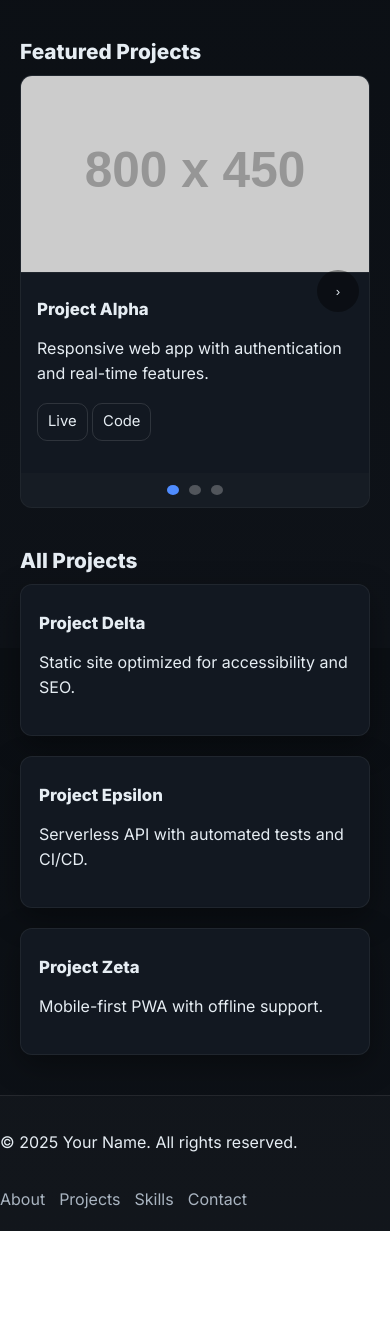
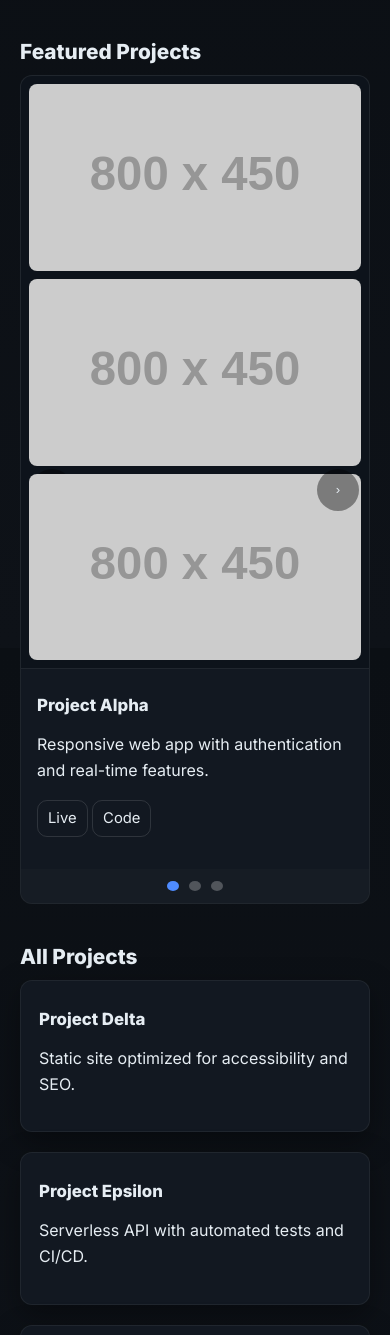
Before and after one commit to ds2436/a3, a plain HTML site: page projects.html in a window 390 px wide. Shown: the part 196-1531 px from the top of the page. Before the commit the page ends 1427 px from the top, so only its background shows below. Drawn offline with Linux system fonts and the light colour scheme; placeholder pictures from the web are drawn by us.

Commit message:
three projects, three photos

```diff
--- a/css/styles.css
+++ b/css/styles.css
@@ -65,7 +65,8 @@ body {
 .carousel { position: relative; overflow: hidden; border-radius: var(--radius); border: 1px solid rgba(255,255,255,.08); background: #0d131b; }
 .carousel-track { display: flex; transition: transform .4s ease; }
 .slide { min-width: 100%; display: grid; grid-template-columns: 1fr; }
-.slide img { width: 100%; height: auto; display: block; }
+.slide-images { display: grid; grid-template-columns: repeat(3, 1fr); gap: 8px; padding: 8px; }
+.slide-images img { width: 100%; height: auto; display: block; border-radius: 8px; }
 .slide-body { padding: 16px; background: var(--panel); border-top: 1px solid rgba(255,255,255,.06); }
 .carousel-btn { position: absolute; top: 50%; transform: translateY(-50%); background: rgba(0,0,0,.4); color: var(--text); border: 0; width: 42px; height: 42px; border-radius: 50%; cursor: pointer; }
 .carousel-btn:hover { background: rgba(0,0,0,.6); }
@@ -105,6 +106,7 @@ input:focus, textarea:focus { outline: 2px solid var(--accent); outline-offset:
     .grid.two { grid-template-columns: 1fr; }
     .grid.three { grid-template-columns: 1fr; }
     .footer-inner { flex-direction: column; align-items: flex-start; }
+    .slide-images { grid-template-columns: 1fr; }
 }
 
 /* Reduced motion */
--- a/projects.html
+++ b/projects.html
@@ -43,7 +43,11 @@
                 <button class="carousel-btn prev" data-carousel-prev aria-label="Previous slide">‹</button>
                 <div class="carousel-track" data-carousel-track>
                     <article class="slide" aria-roledescription="slide" aria-label="1 of 3">
-                        <img src="https://via.placeholder.com/800x450" alt="Screenshot of Project Alpha" loading="lazy">
+                        <div class="slide-images">
+                            <img src="https://via.placeholder.com/800x450/4f8cff/ffffff?text=Alpha+1" alt="Project Alpha screenshot 1" loading="lazy">
+                            <img src="https://via.placeholder.com/800x450/22d3ee/ffffff?text=Alpha+2" alt="Project Alpha screenshot 2" loading="lazy">
+                            <img src="https://via.placeholder.com/800x450/3a6dd1/ffffff?text=Alpha+3" alt="Project Alpha screenshot 3" loading="lazy">
+                        </div>
                         <div class="slide-body">
                             <h3>Project Alpha</h3>
                             <p>Responsive web app with authentication and real-time features.</p>
@@ -54,7 +58,11 @@
                         </div>
                     </article>
                     <article class="slide" aria-roledescription="slide" aria-label="2 of 3">
-                        <img src="https://via.placeholder.com/800x450" alt="Screenshot of Project Beta" loading="lazy">
+                        <div class="slide-images">
+                            <img src="https://via.placeholder.com/800x450/4f8cff/ffffff?text=Beta+1" alt="Project Beta screenshot 1" loading="lazy">
+                            <img src="https://via.placeholder.com/800x450/22d3ee/ffffff?text=Beta+2" alt="Project Beta screenshot 2" loading="lazy">
+                            <img src="https://via.placeholder.com/800x450/3a6dd1/ffffff?text=Beta+3" alt="Project Beta screenshot 3" loading="lazy">
+                        </div>
                         <div class="slide-body">
                             <h3>Project Beta</h3>
                             <p>Design system and component library with accessibility baked in.</p>
@@ -65,7 +73,11 @@
                         </div>
                     </article>
                     <article class="slide" aria-roledescription="slide" aria-label="3 of 3">
-                        <img src="https://via.placeholder.com/800x450" alt="Screenshot of Project Gamma" loading="lazy">
+                        <div class="slide-images">
+                            <img src="https://via.placeholder.com/800x450/4f8cff/ffffff?text=Gamma+1" alt="Project Gamma screenshot 1" loading="lazy">
+                            <img src="https://via.placeholder.com/800x450/22d3ee/ffffff?text=Gamma+2" alt="Project Gamma screenshot 2" loading="lazy">
+                            <img src="https://via.placeholder.com/800x450/3a6dd1/ffffff?text=Gamma+3" alt="Project Gamma screenshot 3" loading="lazy">
+                        </div>
                         <div class="slide-body">
                             <h3>Project Gamma</h3>
                             <p>Data visualization dashboard with interactive charts.</p>
@@ -102,7 +114,7 @@
 
     <footer class="site-footer">
         <div class="container footer-inner">
-            <p>© <span id="year"></span> Your Name. All rights reserved.</p>
+            <p>© <span id="year"></span> Drew Schweitzer. All rights reserved.</p>
             <nav aria-label="Footer">
                 <ul>
                     <li><a href="about.html">About</a></li>
```
